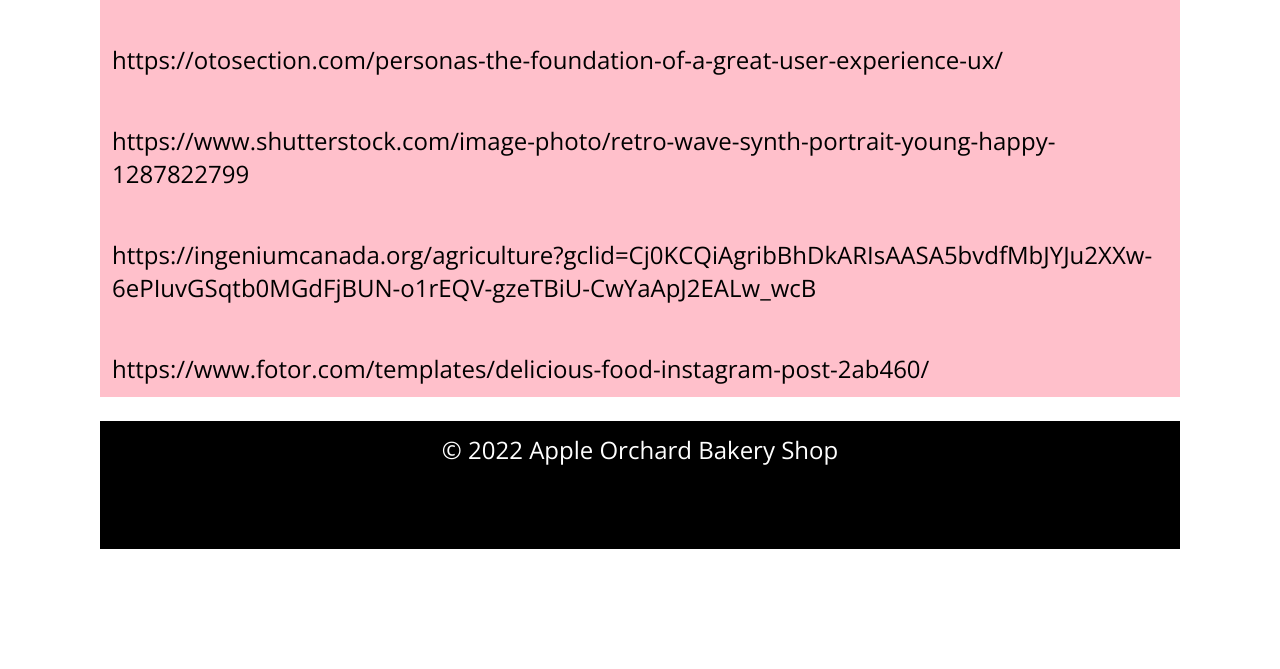
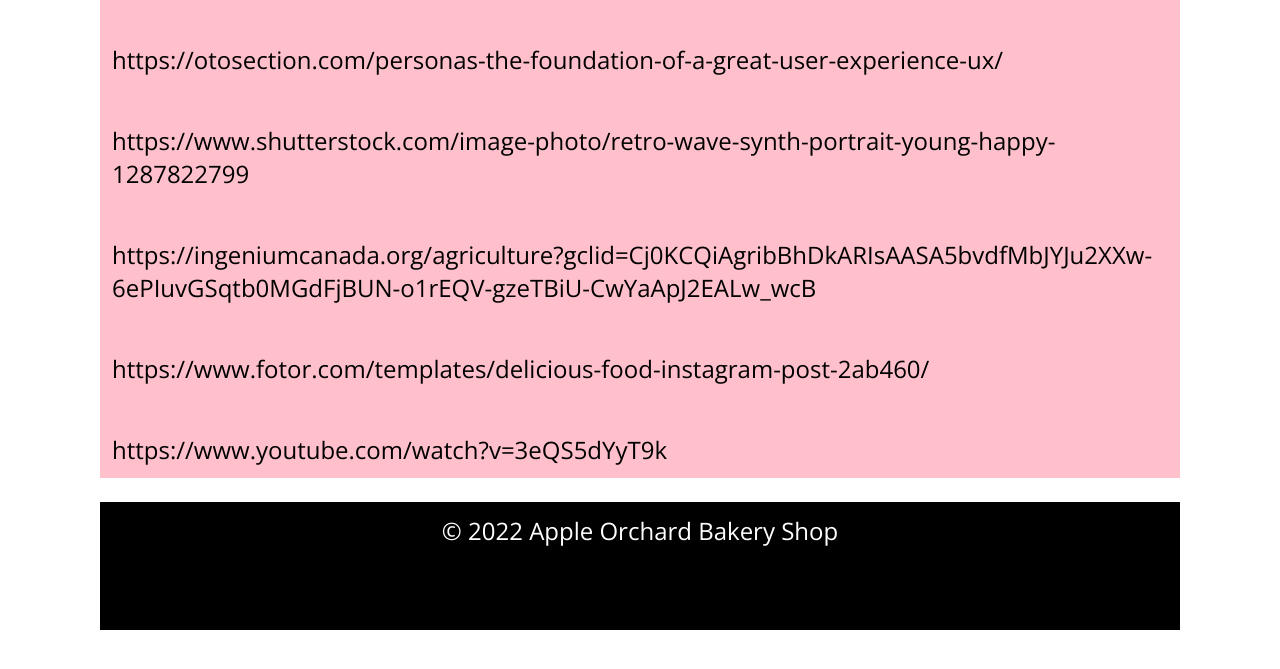
Before and after one commit to Nmorakinyo/mtm6201-midterm, a plain HTML site: page references.html in a window 1280 px wide. Shown: the part 429-1098 px from the top of the page. Drawn offline with nearby package versions, Linux system fonts and the light colour scheme.

Commit message:
adds source  image animation

```diff
--- a/main.css
+++ b/main.css
@@ -56,9 +56,10 @@ width: 100%;
 height: 100%;
 display: grid;
 grid-template-columns: 1fr 1fr;
+/* animation of images - ref: https://www.youtube.com/watch?v=3eQS5dYyT9k */
 animation: animate 3s linear infinite;
 }
-
+/* keyframes for animation of images - ref: https://www.youtube.com/watch?v=3eQS5dYyT9k*/
 @keyframes animate{
   0%{
     filter: hue-rotate(0deg);
--- a/references.html
+++ b/references.html
@@ -36,6 +36,7 @@
     <p>https://www.shutterstock.com/image-photo/retro-wave-synth-portrait-young-happy-1287822799</p>
     <p>https://ingeniumcanada.org/agriculture?gclid=Cj0KCQiAgribBhDkARIsAASA5bvdfMbJYJu2XXw-6ePIuvGSqtb0MGdFjBUN-o1rEQV-gzeTBiU-CwYaApJ2EALw_wcB</p>
       <p>https://www.fotor.com/templates/delicious-food-instagram-post-2ab460/  </p>
+      <p>https://www.youtube.com/watch?v=3eQS5dYyT9k</p>
 
 
 </main>
```
